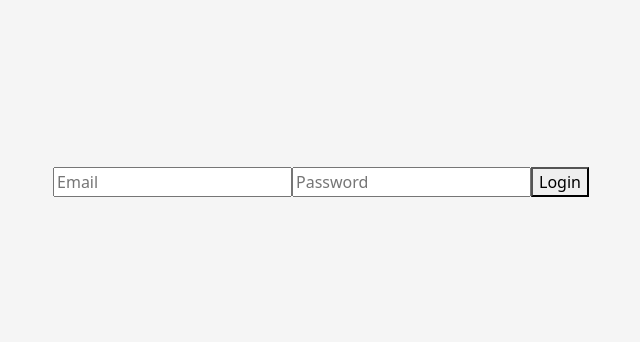
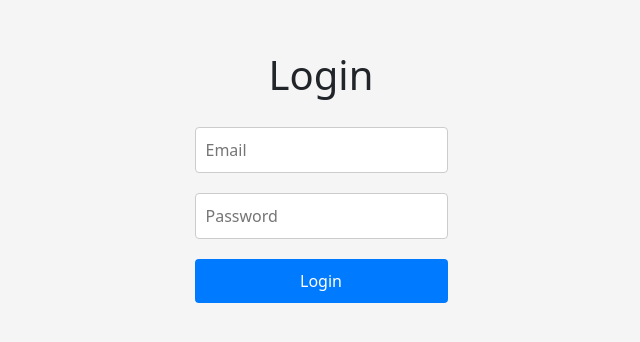
Before and after one commit to MingyuanRen/WaterlooLibrary, a React (Create React App) app in the folder frontend/: page /login in a window 1280 px wide. Shown: the part 218-560 px from the top of the page, without its empty margins (319-959 px from the left). Built offline with nearby package versions, Linux system fonts and the light colour scheme.

Commit message:
adjust login

```diff
--- a/frontend/package.json
+++ b/frontend/package.json
@@ -4,6 +4,7 @@
   "private": true,
   "proxy": "http://127.0.0.1:8000",
   "dependencies": {
+    "@mui/material": "^5.13.7",
     "@testing-library/jest-dom": "^5.16.5",
     "@testing-library/react": "^13.4.0",
     "@testing-library/user-event": "^13.5.0",
--- /dev/null
+++ b/frontend/src/components/Login.css
@@ -0,0 +1,37 @@
+.container {
+    display: flex;
+    flex-direction: column;
+    justify-content: center;
+    align-items: center;
+    height: 100vh;
+    background-color: #f5f5f5;
+  }
+
+  .login-form {
+    display: flex;
+    flex-direction: column;
+    width: 100%;
+    max-width: 400px;
+    margin-top: 10px;
+  }
+
+  .input-field {
+    margin: 10px 0;
+    padding: 10px;
+    border: 1px solid #ccc;
+    border-radius: 4px;
+  }
+
+  .submit-btn {
+    margin: 10px 0;
+    padding: 10px;
+    background-color: #007bff;
+    color: white;
+    border: none;
+    border-radius: 4px;
+    cursor: pointer;
+  }
+
+  .submit-btn:hover {
+    background-color: #0056b3;
+  }
--- a/frontend/src/components/Login.js
+++ b/frontend/src/components/Login.js
@@ -1,31 +1,53 @@
 import React, { useState } from 'react';
 import axios from 'axios';
+import './Login.css';
 
 export const Login = () => {
   const [data, setData] = useState({
     email: '',
-    password: ''
+    password: '',
   });
 
-  const handleChange = e => {
+  const handleChange = (e) => {
     setData({ ...data, [e.target.name]: e.target.value });
   };
 
-  const login = async e => {
+  const login = async (e) => {
     e.preventDefault();
     try {
-      await axios.post('/login', data);
-      alert('Login successful!');
+      const res = await axios.post('/login', data);
+      if (res.data.message === 'Login successful!') {
+        alert('Login successful!');
+      }
     } catch (error) {
-      alert('Invalid username or password');
+      alert(error.response.data.error);  // Display the error message from the server
     }
   };
 
+
+
   return (
-    <form onSubmit={login}>
-      <input type='email' name='email' placeholder='Email' onChange={handleChange} required />
-      <input type='password' name='password' placeholder='Password' onChange={handleChange} required />
-      <button type='submit'>Login</button>
-    </form>
+    <div className="container">
+      <h1 className="header">Login</h1>
+      <form className="login-form" onSubmit={login}>
+        <input
+          type="email"
+          name="email"
+          placeholder="Email"
+          className="input-field"
+          onChange={handleChange}
+          required
+        />
+        <input
+          type="password"
+          name="password"
+          placeholder="Password"
+          className="input-field"
+          onChange={handleChange}
+          required
+        />
+        <button type="submit" className="submit-btn">Login</button>
+      </form>
+    </div>
   );
 };
```
Also changed, not shown: 2 other files (tests, documents, lock files or other folders).
